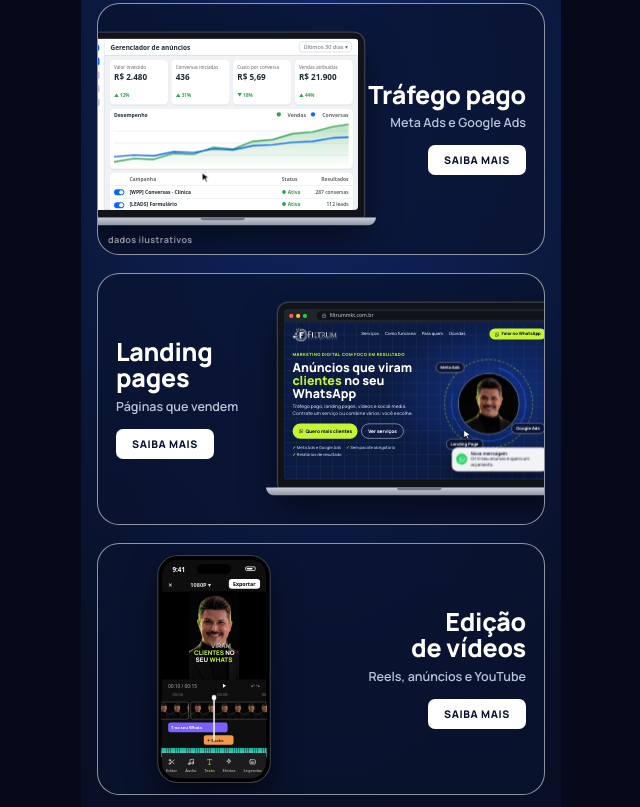
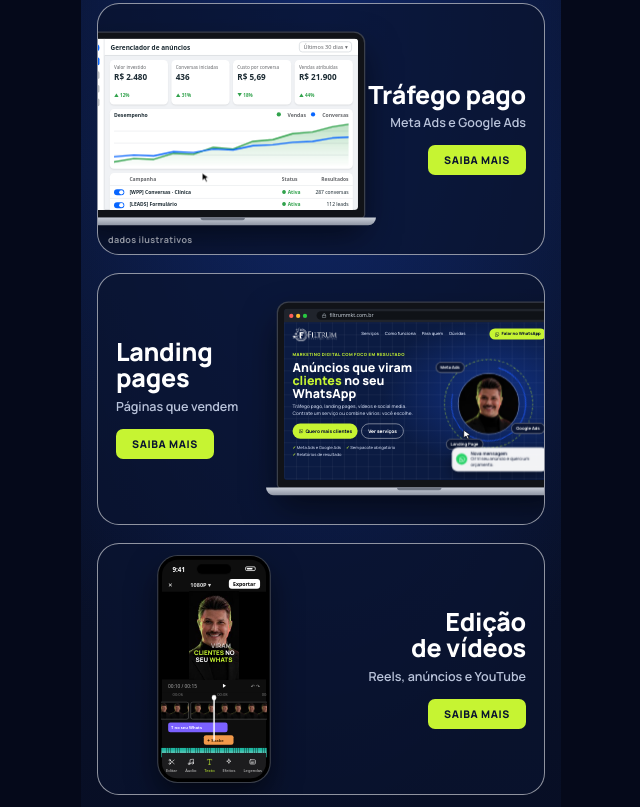
Before and after one commit to miguelsilva-hub/friendly-garbanzo, a plain HTML site: page links/index.html in a window 1280 px wide. Shown: the part 853-1660 px from the top of the page, without its empty margins (319-959 px from the left). Drawn offline with Linux system fonts and the light colour scheme.

Commit message:
Botões dos cards em verde lime
Co-Authored-By: Claude Opus 5.5 <noreply@anthropic.com>
Claude-Session: https://claude.ai/code/session_01Qdzs8DidFmEUhaW9UrPSR9

```diff
--- a/links/index.html
+++ b/links/index.html
@@ -98,7 +98,7 @@
     .card__title{font-weight:800;font-size:25px;line-height:1.05;letter-spacing:-.01em;text-wrap:balance}
     .card__sub{margin-top:6px;font-size:12.5px;font-weight:600;color:var(--ink-2)}
     .card__btn{display:inline-flex;align-items:center;justify-content:center;margin-top:14px;height:30px;padding:0 16px;border-radius:7px;
-      background:#fff;color:#0A1430;font-size:10.5px;font-weight:800;letter-spacing:.06em;text-transform:uppercase;white-space:nowrap}
+      background:var(--lime);color:#0A1430;font-size:10.5px;font-weight:800;letter-spacing:.06em;text-transform:uppercase;white-space:nowrap}
 
     .card__art{position:relative;align-self:stretch;min-height:250px}
     .mock{position:absolute;left:50%;top:50%;transform:translate(-50%,-50%) scale(var(--s,.8));transform-origin:center}
```
